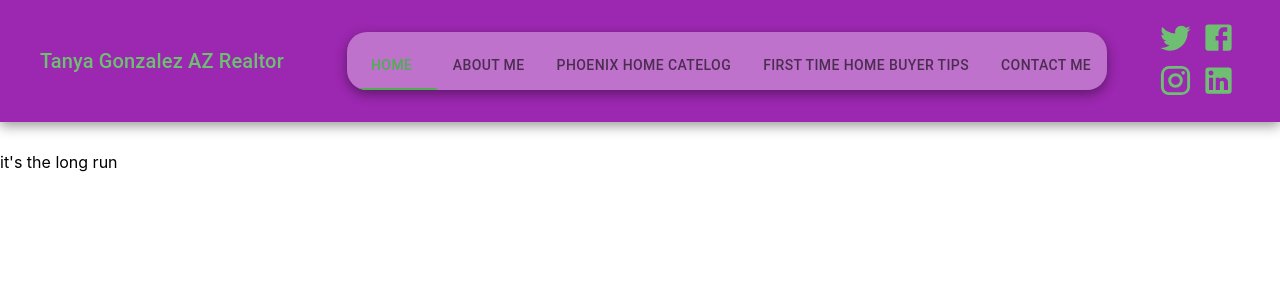
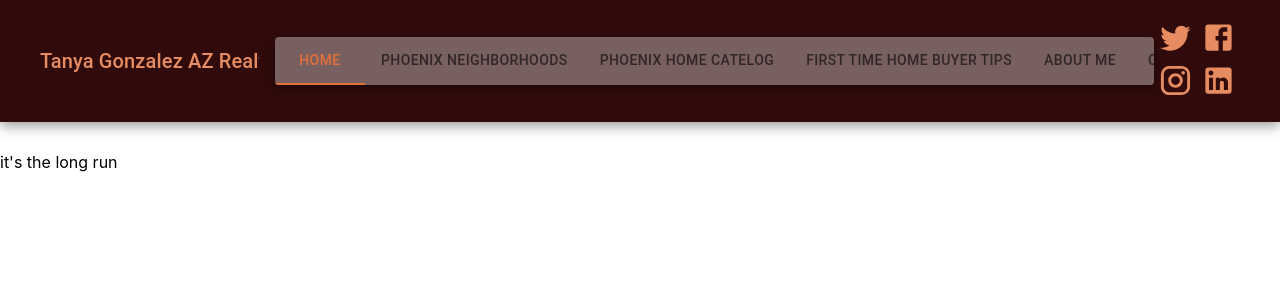
Before and after one commit to melxincognito/tanyas-page, a React (Create React App) app: page / in a window 1280 px wide. Shown: the top 300 px of the page. Built offline with nearby package versions, Linux system fonts and the light colour scheme.

Commit message:
fixed nav bar tabs and added neutral colors

```diff
--- a/src/assets/theme.js
+++ b/src/assets/theme.js
@@ -1,13 +1,12 @@
 import { createTheme } from "@mui/material";
-import { green, purple } from "@mui/material/colors";
 
 const theme = createTheme({
   palette: {
     primary: {
-      main: purple[500],
+      main: "#310B0B", // dark brown
     },
     secondary: {
-      main: green[500],
+      main: "#E2703A", // orange ish
     },
   },
 });
--- a/src/components/navigation/NavigationBar.jsx
+++ b/src/components/navigation/NavigationBar.jsx
@@ -15,7 +15,7 @@ import {
 } from "@mui/material";
 import MenuIcon from "@mui/icons-material/Menu";
 import FacebookIcon from "@mui/icons-material/Facebook";
-import { Twitter, LinkedIn, GitHub, Instagram } from "@mui/icons-material";
+import { Twitter, LinkedIn, Instagram } from "@mui/icons-material";
 
 const NavigationBar = () => {
   // state variables
@@ -56,8 +56,7 @@ const NavigationBar = () => {
 
   const tabsStyles = {
     bgcolor: "rgba(255, 255, 255, 0.35)",
-    borderRadius: 5,
-    pt: 1.3,
+    borderRadius: 1,
     boxShadow: "0 0.25rem 0.75rem rgba(0, 0, 0, 0.4)",
   };
 
@@ -140,10 +139,16 @@ const NavigationBar = () => {
                 <MenuItem component={Link} to="/" sx={mobileTabStyle}>
                   <Typography textAlign="center">Home</Typography>
                 </MenuItem>
-                <MenuItem component={Link} to="/aboutMe" sx={mobileTabStyle}>
-                  <Typography textAlign="center">About Me</Typography>
+
+                <MenuItem
+                  component={Link}
+                  to="/neighborhoods"
+                  sx={mobileTabStyle}
+                >
+                  <Typography textAlign="center">
+                    Phoenix Neighborhoods
+                  </Typography>
                 </MenuItem>
-
                 <MenuItem
                   component={Link}
                   to="/homeCatelog"
@@ -160,11 +165,11 @@ const NavigationBar = () => {
                     First Time Home Buyer Tips
                   </Typography>
                 </MenuItem>
-                <MenuItem component={Link} to="/contact" sx={mobileTabStyle}>
-                  <Typography textAlign="center">
-                    Phoenix Neighborhoods
-                  </Typography>
+
+                <MenuItem component={Link} to="/aboutMe" sx={mobileTabStyle}>
+                  <Typography textAlign="center">About Me</Typography>
                 </MenuItem>
+
                 <MenuItem component={Link} to="/contact" sx={mobileTabStyle}>
                   <Typography textAlign="center">Contact Me</Typography>
                 </MenuItem>
@@ -188,13 +193,13 @@ const NavigationBar = () => {
               indicatorColor="secondary"
             >
               <Tab value="one" label="Home" component={Link} to="/" />
+
               <Tab
                 value="two"
-                label="About Me"
+                label="Phoenix Neighborhoods"
                 component={Link}
-                to="/aboutMe"
+                to="/neighborhoods"
               />
-
               <Tab
                 value="three"
                 label="Phoenix Home Catelog"
@@ -207,8 +212,15 @@ const NavigationBar = () => {
                 component={Link}
                 to="/homeBuyerTips"
               />
+
               <Tab
                 value="five"
+                label="About Me"
+                component={Link}
+                to="/aboutMe"
+              />
+              <Tab
+                value="six"
                 label="Contact Me"
                 component={Link}
                 to="/contact"
```
